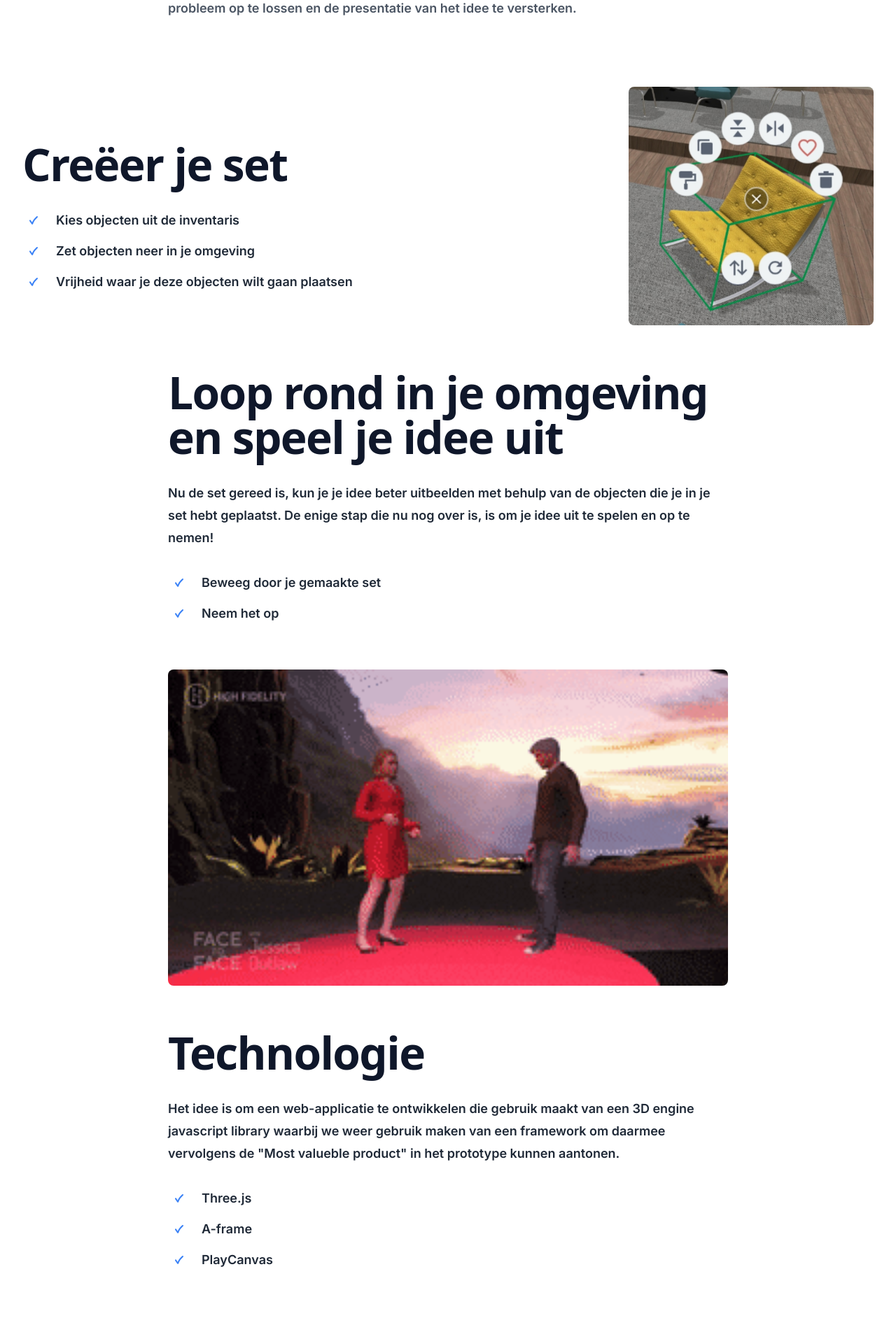
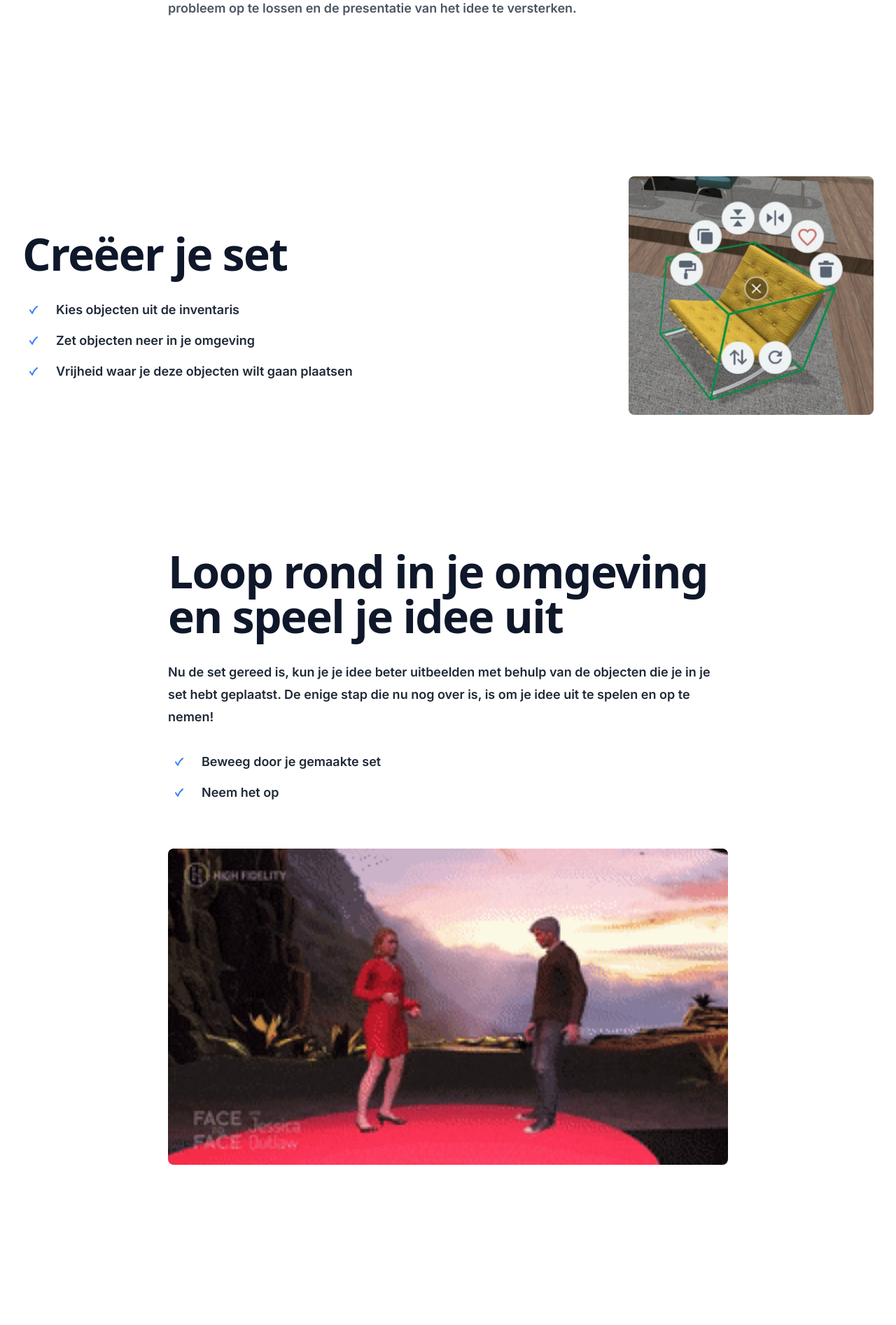
Before and after one commit to Texcite/onepager, a Next.js app: page / in a window 1280 px wide. Shown: the part 3720-5614 px from the top of the page at 70% size. Built offline with nearby package versions, Linux system fonts and the light colour scheme; a web font is replaced by a local one.

Commit message:
TEX-19: Added padding

```diff
--- a/src/concepts/DigitalSetBuilder.jsx
+++ b/src/concepts/DigitalSetBuilder.jsx
@@ -31,7 +31,7 @@ export function DigitalSetBuilder() {
                 Met behulp van Digital Set Builder streven we ernaar dit probleem op te lossen en de presentatie van het idee te versterken.
                 </p>
             </Container>
-            <Container size='lg' className="mt-24 flex flex-row justify-between items-center">
+            <Container size='lg' className="mt-24 flex flex-row justify-between items-center py-32">
                 <div className='w-1/2'>
                     <p className="font-display concept-subtitle">
                         Creëer je set
@@ -53,7 +53,7 @@ export function DigitalSetBuilder() {
                     <Image src={chairEdit} alt="" unoptimized height="350" width="350" />
                 </div>
             </Container>
-            <Container className="mt-16">
+            <Container className="mt-16" >
                 <p className="font-display concept-subtitle">
                     Loop rond in je omgeving en speel je idee uit
                 </p>
@@ -76,7 +76,7 @@ export function DigitalSetBuilder() {
                     <Image src={presenting} alt="" unoptimized width="800"/>
                 </div>
                 </Container>
-                <Container className="mt-16">
+                <Container className="mt-16 py-32">
                 <p className="font-display concept-subtitle">
                     Technologie
                 </p>
```
